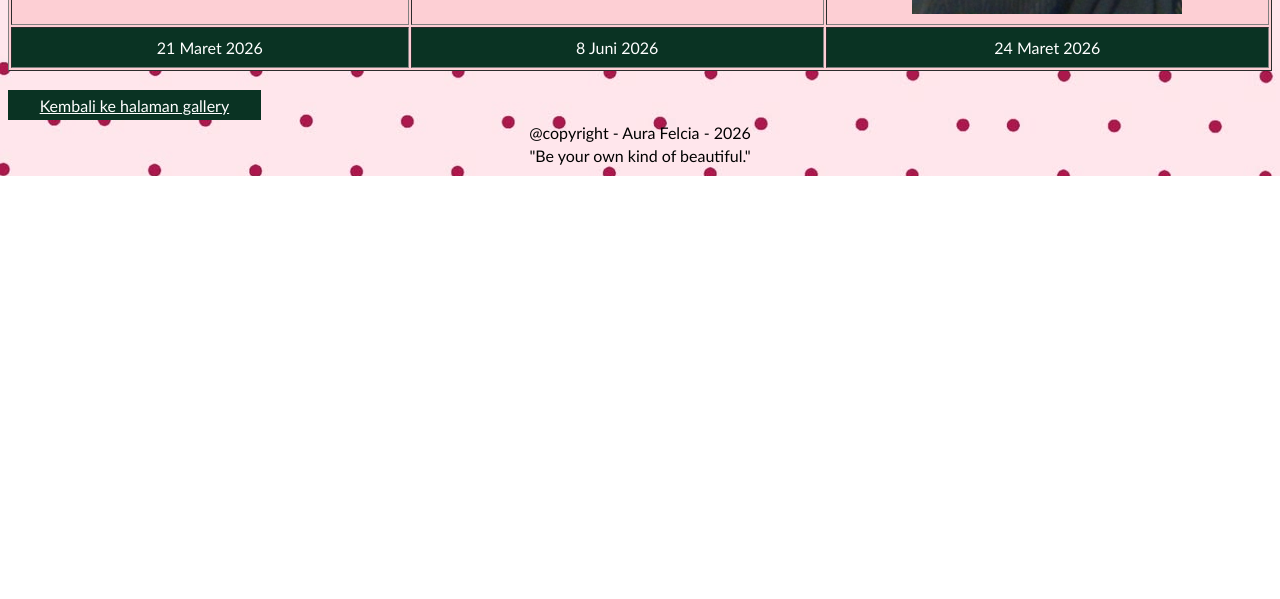
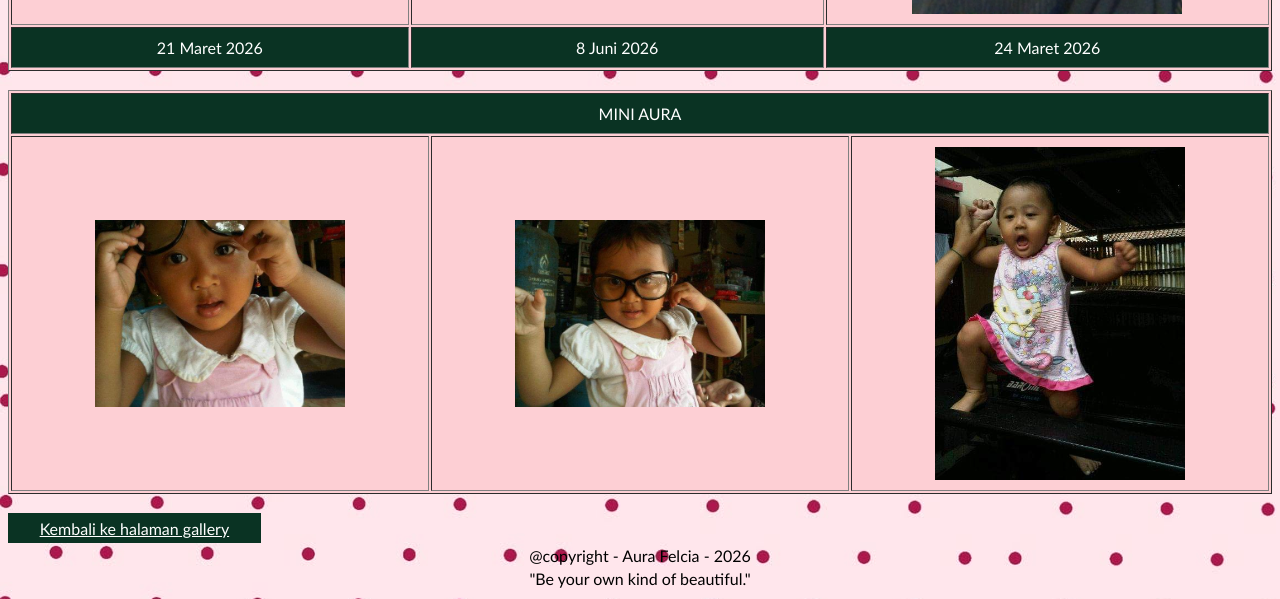
Before and after one commit to 07aurafelciaxsija2-rgb/jobsheet.github.AuraFelciaLanggengBushae, a plain HTML site: page capturedme.html in a window 1280 px wide. Shown: the part 1082-1681 px from the top of the page. Before the commit the page ends 1258 px from the top, so only its background shows below. Drawn offline with Linux system fonts and the light colour scheme.

Commit message:
first commit

```diff
--- a/capturedme.html
+++ b/capturedme.html
@@ -126,6 +126,25 @@
             </tr>
         </table>
         <br>
+         <table width="100%" cellpadding="10px" border="1" bgcolor="#fdcfd4">
+            <tr>
+                <td align="center" bgcolor="#0A3323" size="7" colspan="3">
+                    <font face="Trebuchet MS" color="white"> MINI AURA </font>
+                </td>
+            </tr>
+            <tr align="center">
+                <td>
+                    <a href="Images/mini aura 1.jpg" target="_blank"><img src="Images/mini aura 1.jpg" width="250"></a>
+                </td>
+                <td>
+                     <a href="Images/mini aura2.jpg" target="_blank"><img src="Images/mini aura2.jpg" width="250"></a>
+                </td>
+                <td>
+                     <a href="Images/mini aura3.jpg" target="_blank"><img src="Images/mini aura3.jpg" width="250"></a>
+                </td>
+            </tr>
+         </table>
+        <br>
          <Table width="20%" height="30" bgcolor="#0A3323">
                         <tr>
                             <td align="center">
```
Also changed, not shown: article.html (+1 -0 lines), gallery.html (+1 -0 lines), index.html (+1 -0 lines), profile.html (+1 -0 lines), Images/mini aura 1.jpg (added), Images/mini aura2.jpg (added), Images/mini aura3.jpg (added).
